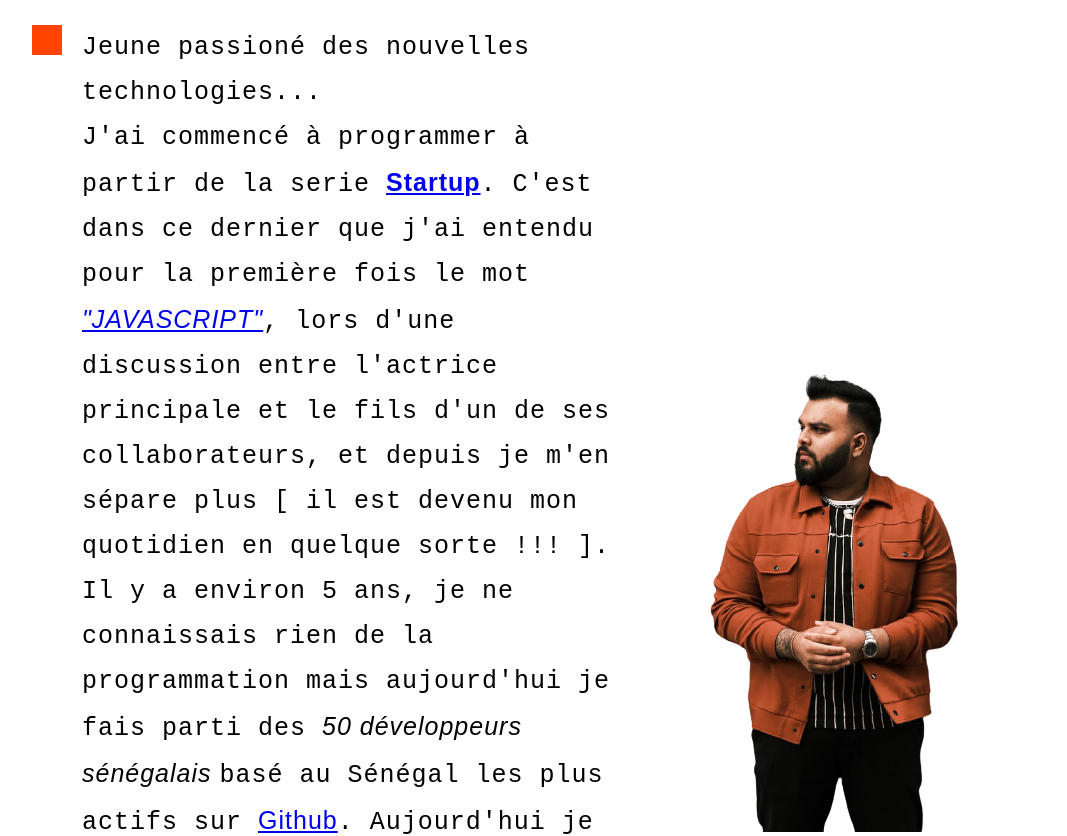
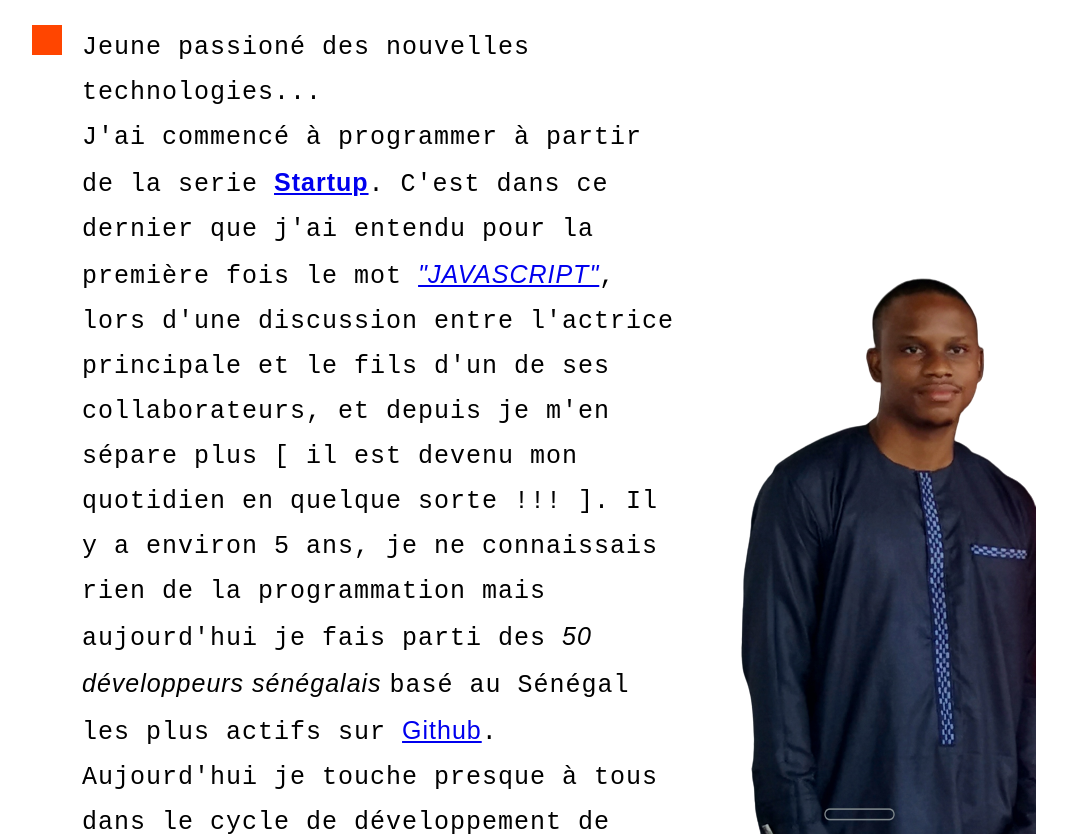
Before and after one commit to alphacpc/portfolio, a React (Create React App) app: page / in a window 1280 px wide. Shown: the part 1140-1976 px from the top of the page, without its empty margins (116-1183 px from the left). Built offline with nearby package versions, Linux system fonts and the light colour scheme.

Commit message:
Sprint final 2

```diff
--- a/src/App.js
+++ b/src/App.js
@@ -39,7 +39,7 @@ const App = () => {
       <HeadComponent/>
 
       <div className="divNavbarFixed">
-        <img src={ Logo } alt="Hello"/>
+        <img src={ Logo } alt="dakarscript"/>
         <nav>
           <ul>
             <li><a href="#about">Présentation</a></li>
--- a/src/components/About.js
+++ b/src/components/About.js
@@ -1,6 +1,6 @@
 import React from 'react'
 import './../assets/css/About.css';
-import Photo from "./../assets/images/photo3.png"
+import Photo from "./../assets/images/me.png"
 
 
 const About = () => {
@@ -31,7 +31,7 @@ const About = () => {
           </div>
 
           <div className="divImageMe">
-            <img src={Photo} alt="Alpha amadou DIALLO" />
+            <img src={Photo} alt="alphacpc" />
           </div>
 
         </div>
```
